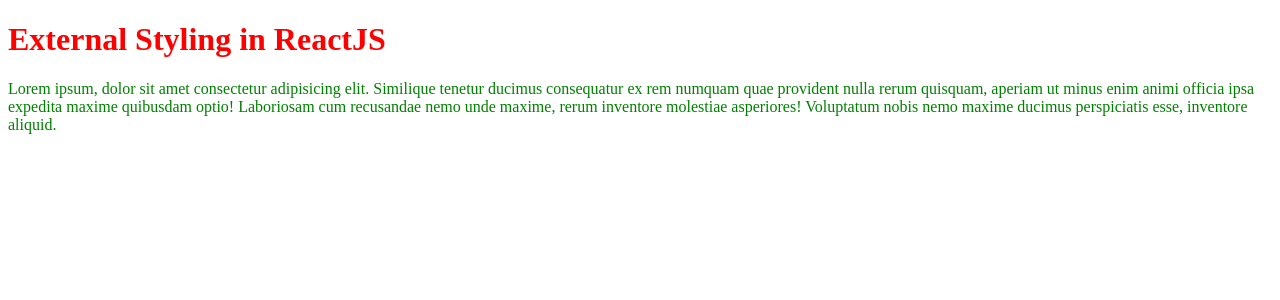
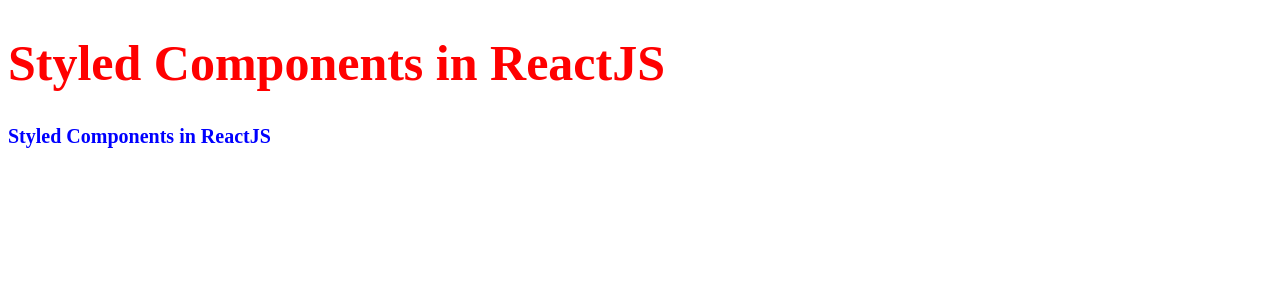
Before and after one commit to Aaditya-Kumar-Mittal/learning_reactjs_c1, a React (Vite) app: page / in a window 1280 px wide. Shown: the top 300 px of the page. Built offline with nearby package versions, Linux system fonts and the light colour scheme.

Commit message:
feat: Styled Components in ReactJS

```diff
--- a/package.json
+++ b/package.json
@@ -11,7 +11,8 @@
   },
   "dependencies": {
     "react": "^19.2.8",
-    "react-dom": "^19.2.8"
+    "react-dom": "^19.2.8",
+    "styled-components": "^6.5.0"
   },
   "devDependencies": {
     "@eslint/js": "^10.0.1",
--- a/src/App.jsx
+++ b/src/App.jsx
@@ -1,11 +1,11 @@
 import React from "react";
-import CSBSStylingB from "./components/CSBSStylingB";
+import CSBSStylingC from "./components/CSBSStylingC";
 
 
 function App() {
   return (
     <div>
-      <CSBSStylingB />
+      <CSBSStylingC />
     </div>
   );
 }
--- /dev/null
+++ b/src/components/CSBSStylingC.jsx
@@ -0,0 +1,24 @@
+import React from 'react'
+import styled from 'styled-components'
+
+function CSBSStylingC() {
+
+const Heading1 = styled.h1`
+  color: red;
+  font-size: 50px;
+`
+
+const Heading5 = styled.h5`
+  color: blue;
+  font-size: 20px;
+`
+
+  return (
+    <div>
+      <Heading1>Styled Components in ReactJS</Heading1>
+      <Heading5>Styled Components in ReactJS</Heading5>
+    </div>
+  )
+}
+
+export default CSBSStylingC
```
Also changed, not shown: 1 other file (tests, documents, lock files or other folders).
